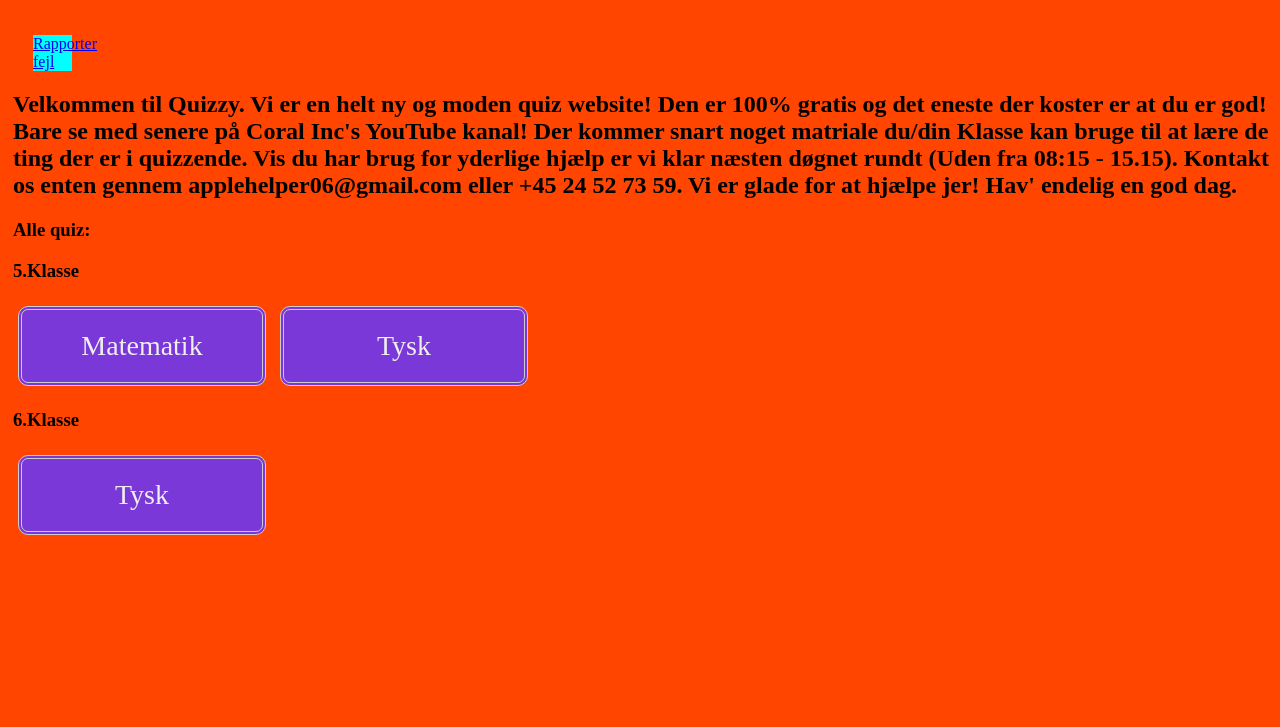
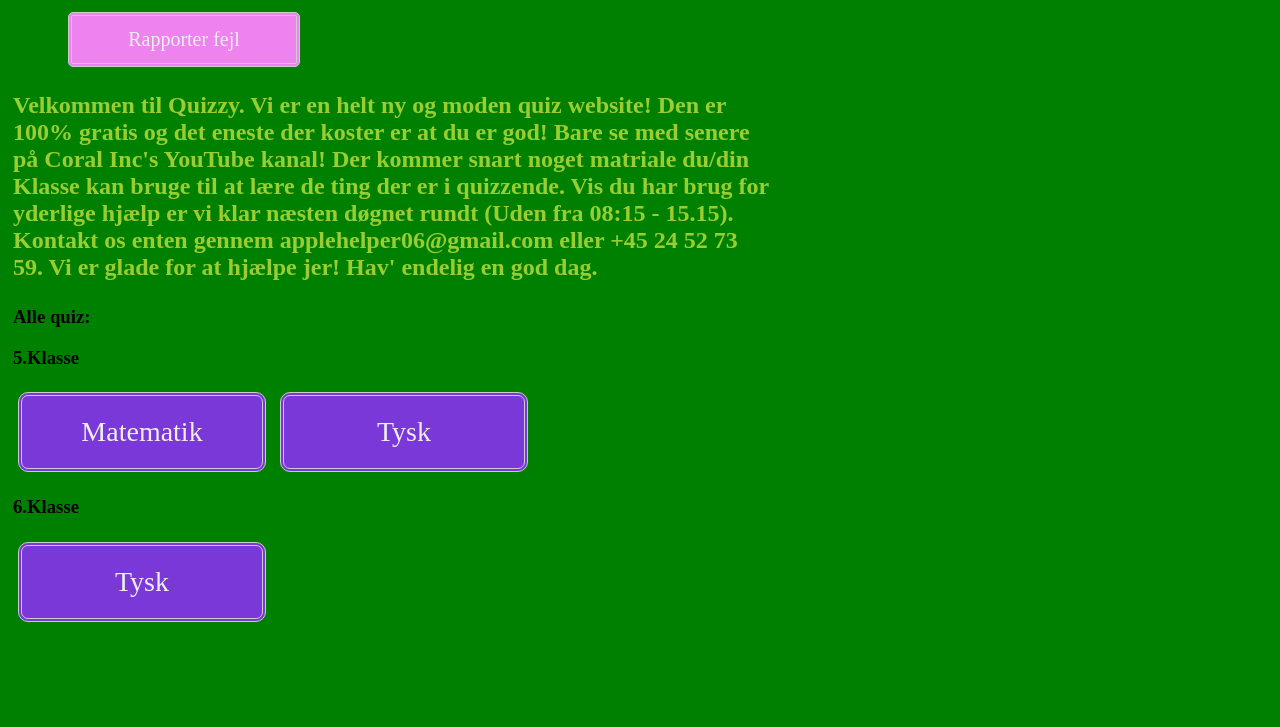
Before and after one commit to Coral-Inc/cquizzy, a plain HTML site: page index.html in a window 1280 px wide. Shown: the part 73-800 px from the top of the page. Drawn offline with Linux system fonts and the light colour scheme.

Commit message:
Update style.css

```diff
--- a/style.css
+++ b/style.css
@@ -1,8 +1,13 @@
 .div{
-    background-color: aqua;
-    margin-top: 50px;
-    margin-left: 20px;
-    margin-right:1200px;
+    margin-bottom: 10px;
+    margin-left: 50px;
+    margin-right:20px;
+}
+
+.div2{
+    color: yellowgreen;
+    margin-bottom: 25px;
+    margin-right: 500px;
 }
 
 .ex-div{
@@ -17,7 +22,7 @@
 }
 
 html{
-    background-color: orangered;
+    background-color: green;
 }
 
 .button {
@@ -38,3 +43,22 @@
     margin: 5px;
     text-decoration: none;
   }
+
+  .button2 {
+    display: inline-block;
+    background-color: violet;
+    border-radius: 5px;
+    border: 4px double #cccccc;
+    color: #eeeeee;
+    text-align: center;
+    font-size: 20px;
+    padding: 12px;
+    width: 200px;
+    -webkit-transition: all 0.5s;
+    -moz-transition: all 0.5s;
+    -o-transition: all 0.5s;
+    transition: all 0.5s;
+    cursor: pointer;
+    margin: 5px;
+    text-decoration: none;
+  }
```
